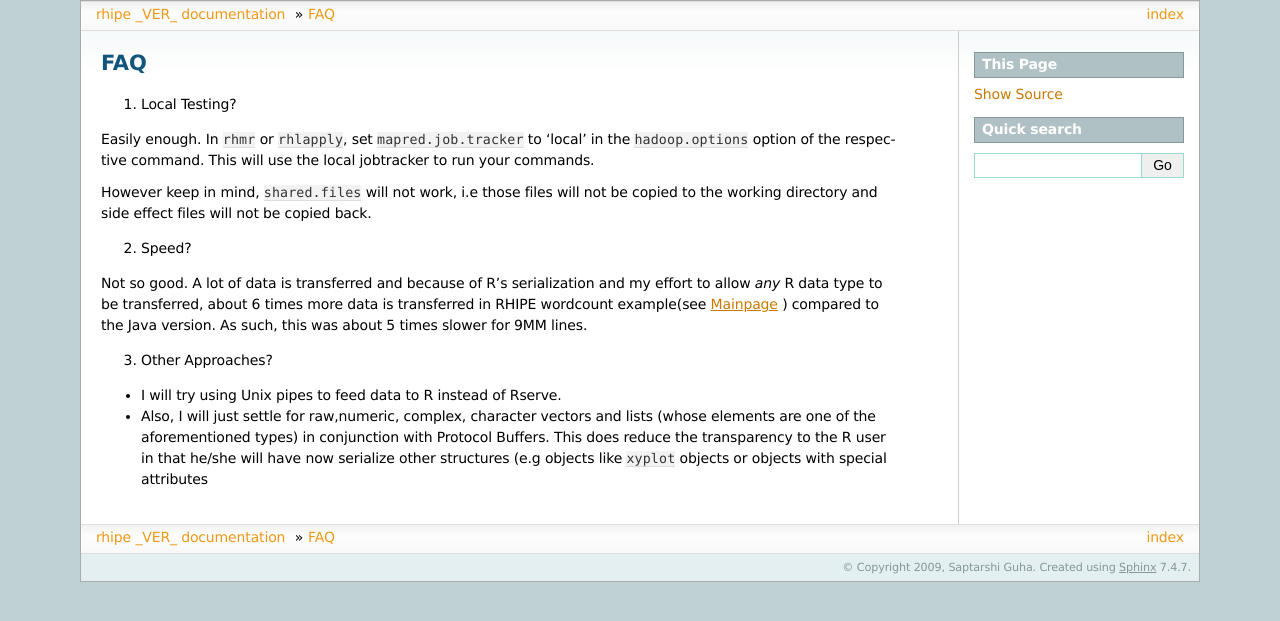
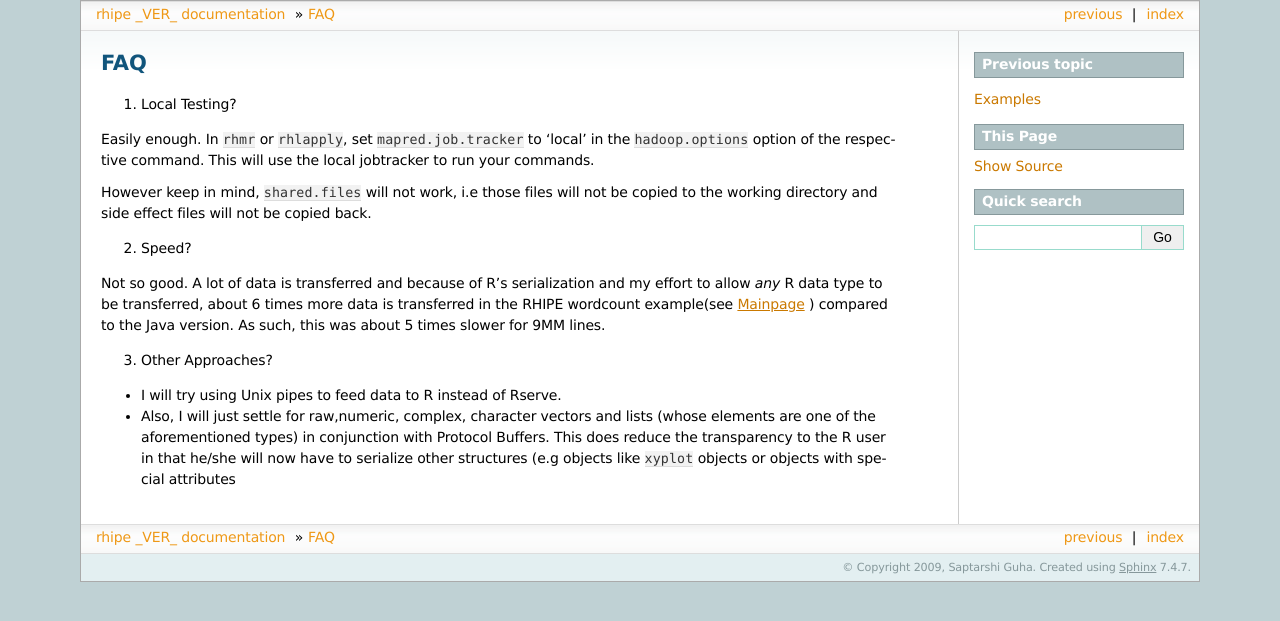
Before and after one commit to delta-rho/RHIPE, a Sphinx documentation site: the page built from doc/FAQ.rst, in a window 1280 px wide. Shown: the top 621 px of the page. Built offline with Sphinx 7.4.7, drawn with Linux system fonts in a browser that asks for light colours; formulas are drawn with MathJax 3.

Commit message:
Document Changes

```diff
--- a/doc/FAQ.rst
+++ b/doc/FAQ.rst
@@ -16,7 +16,7 @@
 
 Not so good. A lot of data is transferred and because of R's serialization and
 my effort to allow *any* R data type to be transferred, about 6 times more data
-is transferred in RHIPE wordcount example(see `Mainpage <../index.html>`_ )
+is transferred in the RHIPE wordcount example(see `Mainpage <../index.html>`_ )
 compared to the Java version. As such, this was about 5 times slower for 9MM
 lines.
 
@@ -26,5 +26,5 @@
 - Also, I will just settle for raw,numeric, complex, character vectors and lists
   (whose elements are one of the aforementioned types) in conjunction with
   Protocol Buffers. This does reduce the transparency to the R user in that
-  he/she will have now serialize other structures (e.g objects like ``xyplot``
+  he/she will now have to serialize other structures (e.g objects like ``xyplot``
   objects or objects with special attributes
--- a/doc/index.rst
+++ b/doc/index.rst
@@ -11,3 +11,4 @@
    rhmisc.rst
    ec2.rst
    examples.rst
+   FAQ.rst
```
